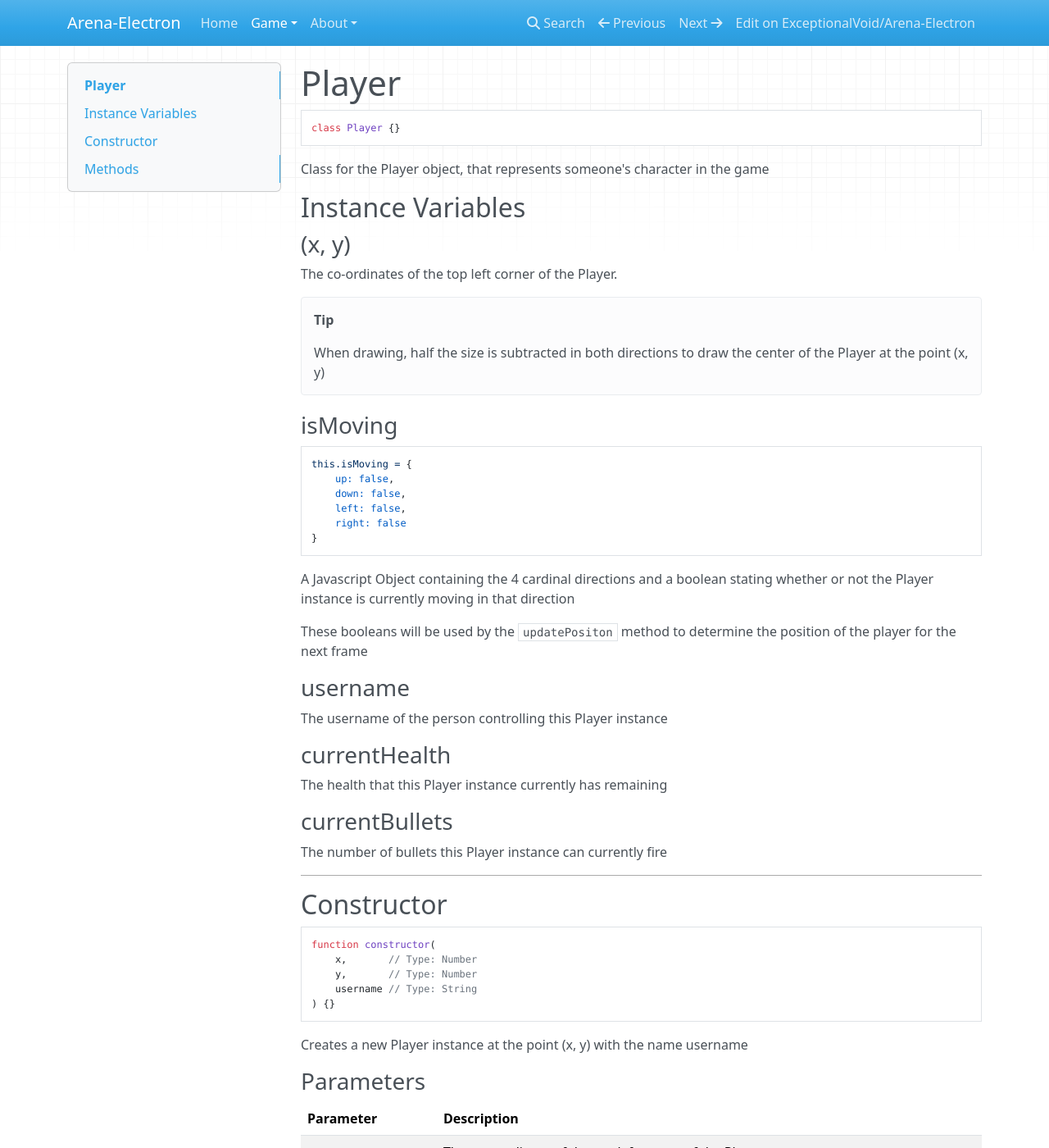
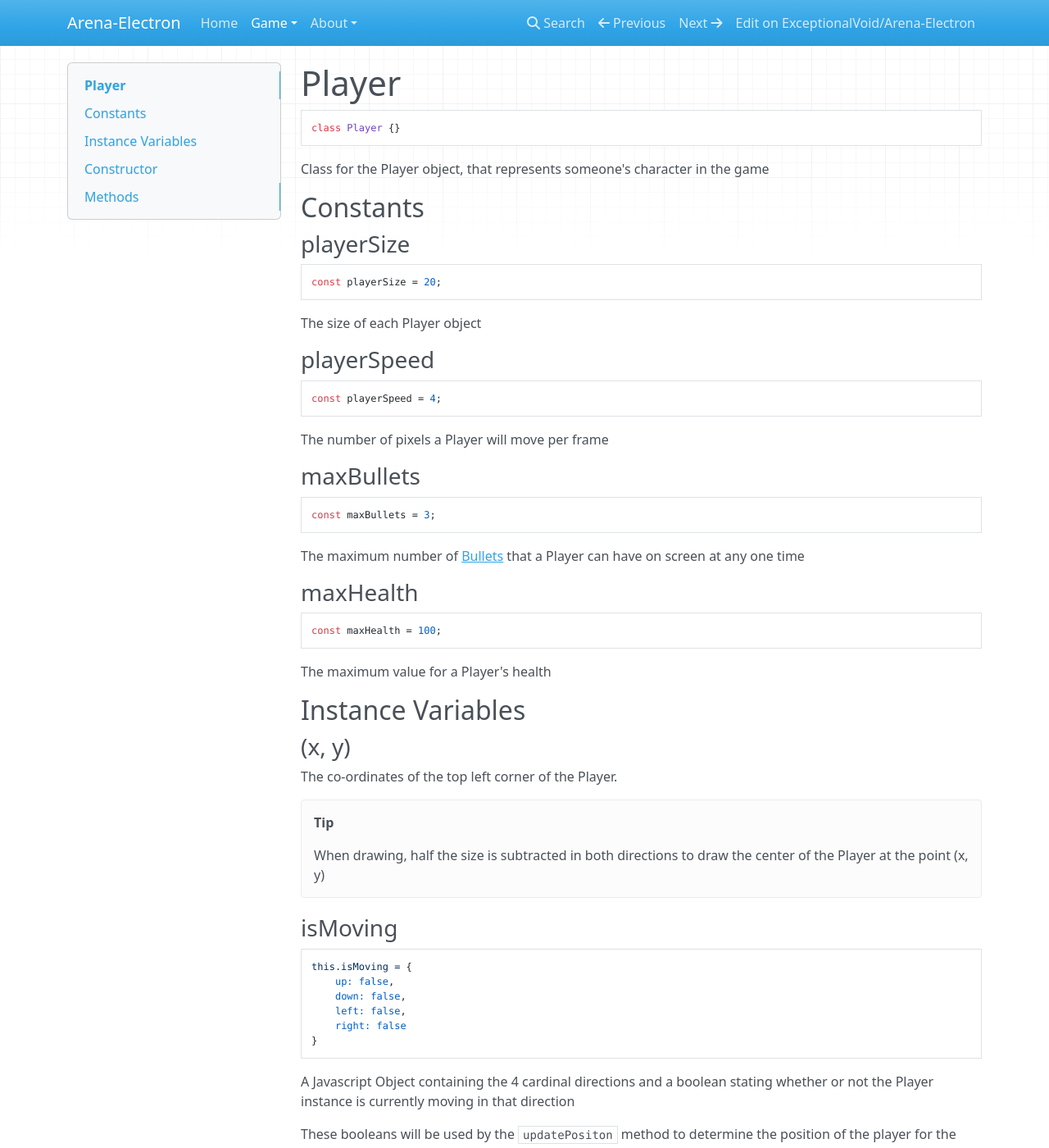
Before and after one commit to gitter-badger/Arena-Electron, an MkDocs documentation site: the page built from docs/game/player.md, in a window 1280 px wide and 1400 px high. Shown: the whole window at 82% size. Built offline with MkDocs 1.6.1, drawn with Linux system fonts in a browser that asks for light colours; nearby versions of some CDN libraries; old or Windows-style settings are respelled for this version of MkDocs; some of the changed text lies outside the part shown.

Commit message:
Added constants to player docs

````diff
--- a/docs/game/player.md
+++ b/docs/game/player.md
@@ -4,6 +4,36 @@ class Player {}
 ```
 
 Class for the Player object, that represents someone's character in the game
+
+## Constants
+
+### playerSize
+```js
+const playerSize = 20;
+```
+
+The size of each Player object
+
+### playerSpeed
+```js
+const playerSpeed = 4;
+```
+
+The number of pixels a Player will move per frame
+
+### maxBullets
+```js
+const maxBullets = 3;
+```
+
+The maximum number of [Bullets][1] that a Player can have on screen at any one time
+
+### maxHealth
+```js
+const maxHealth = 100;
+```
+
+The maximum value for a Player's health
 
 ## Instance Variables
 
@@ -38,7 +68,7 @@ The health that this Player instance currently has remaining
 
 ### currentBullets
 
-The number of bullets this Player instance can currently fire
+The number of [Bullets][1] this Player instance can currently fire
 
 ***
 
````
Also changed, not shown: other parts of docs/game/player.md (+2 -0 lines).
